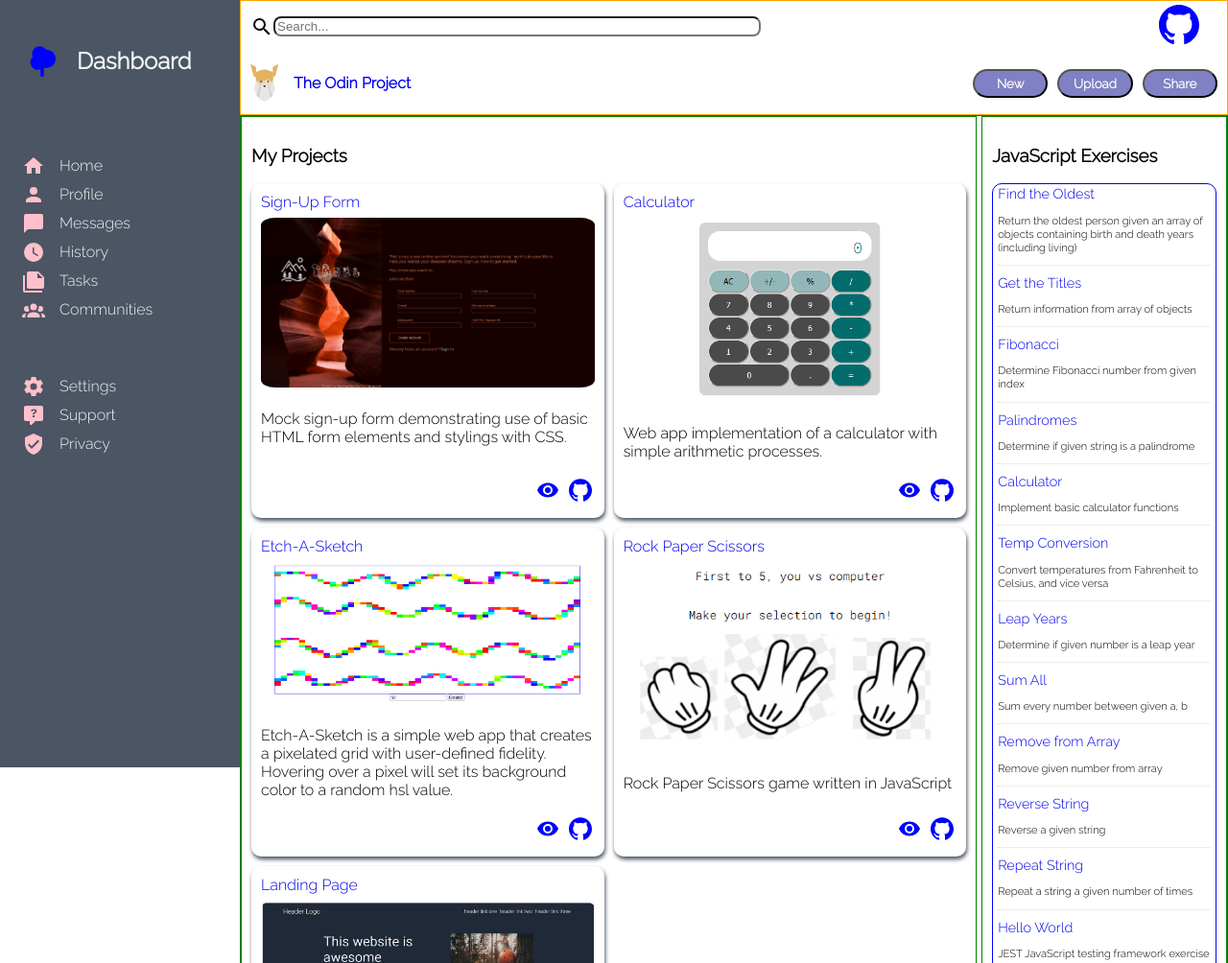
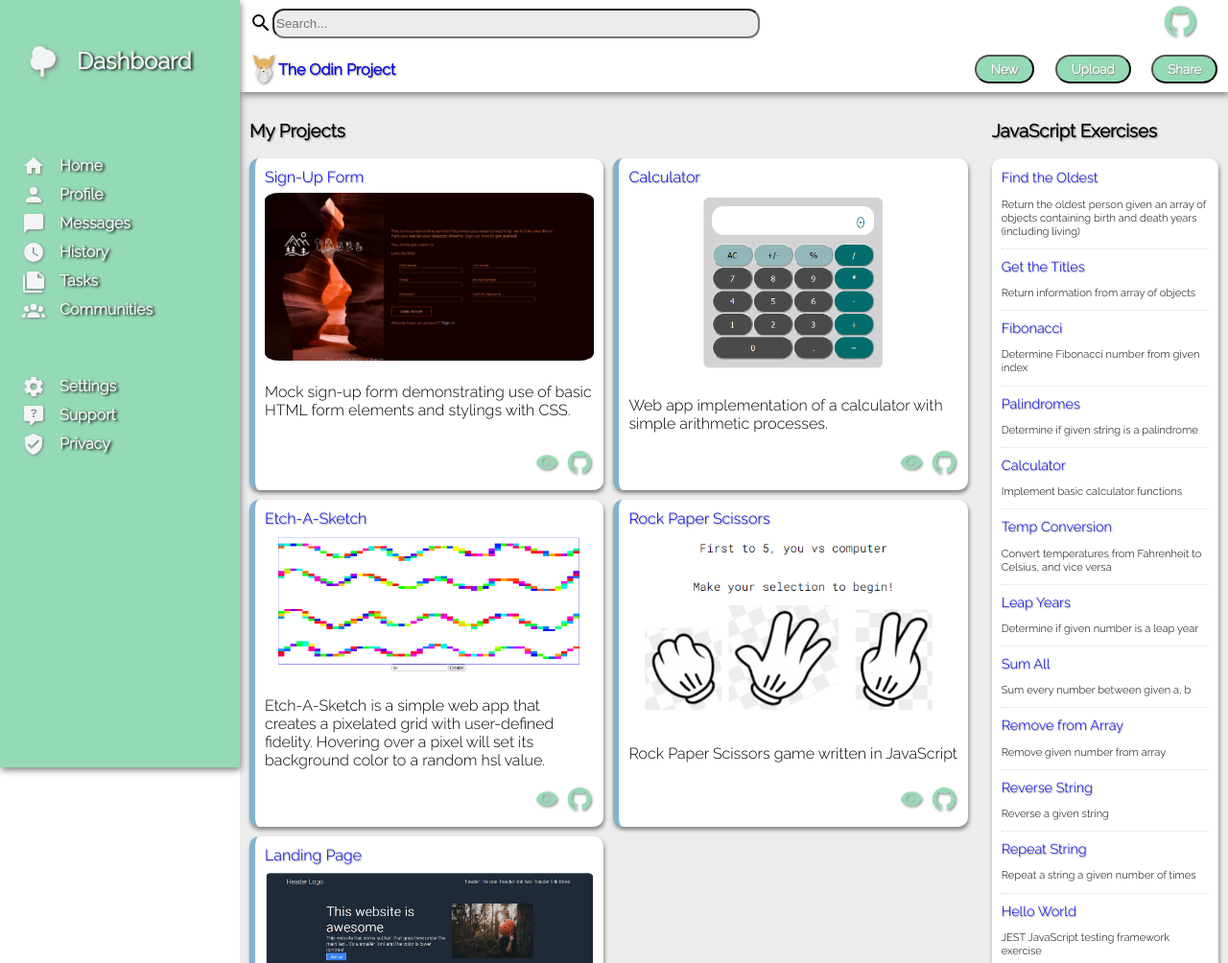
Before and after one commit to taylorbaker/admin-dashboard, a plain HTML site: page index.html in a window 1280 px wide. Shown: the top 1004 px of the page at 96% size. Drawn offline with Linux system fonts and the light colour scheme.

Commit message:
Implement light mode styling

```diff
--- a/index.html
+++ b/index.html
@@ -14,7 +14,7 @@
   <aside class="sidebar">
     <h1 class="site-id">
       <a title="Site ID" href="#" class="sb-link">
-        <svg class="logo" xmlns="http://www.w3.org/2000/svg" xmlns:xlink="http://www.w3.org/1999/xlink" version="1.1" viewBox="0 0 24 24">
+        <svg class="page-logo" xmlns="http://www.w3.org/2000/svg" xmlns:xlink="http://www.w3.org/1999/xlink" version="1.1" viewBox="0 0 24 24">
           <path d="M11,21V16.74C10.53,16.91 10.03,17 9.5,17C7,17 5,15 5,12.5C5,11.23 5.5,10.09 6.36,9.27C6.13,8.73 6,8.13 6,7.5C6,5 8,3 10.5,3C12.06,3 13.44,3.8 14.25,5C14.33,5 14.41,5 14.5,5A5.5,5.5 0 0,1 20,10.5A5.5,5.5 0 0,1 14.5,16C14,16 13.5,15.93 13,15.79V21H11Z" />
         </svg>
         <span>Dashboard</span>
--- a/style.css
+++ b/style.css
@@ -1,10 +1,12 @@
 :root {
-  --sb-bg-color: #4B5563;
+  --sb-bg-color: #95dab6;
   --sb-link-color: #f3f4f6;
   --sb-width: 250px;
   --sb-padding: 20px;
   --header-bg-color: #fff;
-  --header-height: 120px;
+  --header-height: 96px;
+  --content-bg-color: #ececec;
+  --accent-color: #83b2d0;
 }
 
 body {
@@ -13,6 +15,18 @@ body {
   margin: 0px;
   padding: 0px;
   font-family: 'Raleway', sans-serif;
+}
+
+h3,
+.TOP-link span,
+.exercise a,
+.project-card a {
+  text-shadow: 0.05em 0.05em 0.1em gray;
+}
+
+.sidebar,
+.header {
+  box-shadow: 1px 3px 7px gray;
 }
 
 .sidebar {
@@ -24,6 +38,7 @@ body {
   height: calc(100vh - calc(2 * var(--sb-padding))); /* 100vh offset by sidebar padding */
   position: fixed;
   width: calc(var(--sb-width) - 2 * var(--sb-padding)); /* position: fixed prevents width from being inherited from parent. width set to sb-width offset by sidebar padding */
+  z-index: 1;
 }
 
 .profile-management,
@@ -37,36 +52,40 @@ body {
   display: flex;
   align-items: center;
   padding: 3px;
+  text-shadow: 2px 0.05em 3px black;
 }
 
 .sb-link:hover {
   transform: scale(1.1);
 }
 
-.logo,
-.gh-logo {
+.sb-link span {
+  font-weight: bold;
+  margin-left: 15px;
+}
+
+.page-logo,
+.nav-icon {
+  fill: var(--sb-link-color);
+}
+
+.page-logo {
   width: 42px;
   height; 42px;
 }
 
 .nav-icon {
-  fill: pink;
   width: 24px;
   height: 24px;
 }
 
 /* works with inline svg recoloring, not linked */
 svg {
-  fill: blue;
-}
-
-span {
-  margin-left: 15px;
+  filter: drop-shadow(0.1em 0.1em 0.1em grey);
 }
 
 .header {
   grid-area: 1 / 2 / 2 / 3;
-  border: 1px solid orange;
   position: sticky;
   top: calc(var(--header-height) / 2 * -1); /* results in .header-bot sticky at top of screen */
   display: grid;
@@ -83,18 +102,21 @@ span {
   display: grid;
   grid-template-columns: 1fr 275px;
   background-color: var(--header-bg-color);
+  height: calc(var(--header-height) / 2);
+  padding: 0px;
 }
 
 .search {
-  display: grid;
-  grid-template-columns: 24px 1fr;
+  display: flex;
   align-items: center;
-  padding: 10px;
+  padding: 0px 10px;
 }
 
 .search-entry {
-  border-radius: 8px;
-  max-width: 500px;
+  border-radius: 12px;
+  width: clamp(200px, 80%, 500px);
+  height: 25px;
+  background: var(--content-bg-color);
 }
 
 .github-link {
@@ -103,23 +125,31 @@ span {
   justify-content: center;
 }
 
-.github-logo {
-  transform: scale(0.8);
+.github-link a {
+  margin: 0px;
+}
+
+.gh-logo {
+  width: 32px;
+  height: 32px;
+  fill: var(--sb-bg-color);
 }
 
 .TOP-container {
   display: flex;
-  padding: 10px;
+  align-items: center;
+  padding: 0px 10px;
 }
 
-.odin-logo {
-  /* width: 24px; */
+.TOP-logo {
+  height: 30px;
 }
 
 .TOP-link {
   display: flex;
   align-items: center;
   text-decoration: none;
+  height: min-content;
 }
 
 .TOP-link span {
@@ -129,25 +159,24 @@ span {
 }
 
 .socials {
-  display: grid;
-  grid-template-columns: repeat(3, 1fr);
+  display: flex;
+  justify-content: space-around;
   align-items: center;
-  gap: 10px;
-  padding: 10px;
 }
 
 button {
-  background: #8080C4;
+  background: var(--sb-bg-color);
   color: white;
-  padding: 5px;
+  height: 30px;
+  padding: 0px 15px;
   border-radius: 15px;
   font-family: 'Raleway', sans-serif;
   font-weight: bold;
+  text-shadow: 0.05em 0.05em 0.1em gray;
 }
 
 .main-content {
   grid-area: 2 / 2 / 3 / 3;
-  border: 1px solid green;
   display: grid;
   grid-template-columns: 3fr minmax(250px, 1fr);
   grid-gap: 5px;
@@ -170,8 +199,14 @@ button {
   height: auto;
   padding: 10px;
   border-radius: 10px;
-  box-shadow: 1px 3px 4px var(--sb-bg-color);
-  /* border: 1px solid orange; */
+  border-left: 6px solid var(--accent-color);
+}
+
+.project-card,
+.js-exercises,
+.css-exercises {
+  box-shadow: 1px 3px 4px gray;
+  background: white;
 }
 
 .project-card a,
@@ -195,13 +230,18 @@ button {
   width: 24px;
   height: 24px;
   margin: 3px;
+  fill: var(--sb-bg-color);
+}
+
+.icon-view:hover,
+.icon-gh:hover {
+  transform: scale(1.1);
 }
 
 .js-exercises,
 .css-exercises {
   border-radius: 10px;
-  padding: 0px 5px;
-  border: 1px solid blue;
+  padding: 10px;
 }
 
 .exercise a {
@@ -217,6 +257,7 @@ hr {
   border-top: 1px; /* change from default thickness */
 }
 
-.main-content > * {
-  border: 1px solid green;
+.main-content,
+.main-exercises-container {
+  background: var(--content-bg-color);
 }
```
